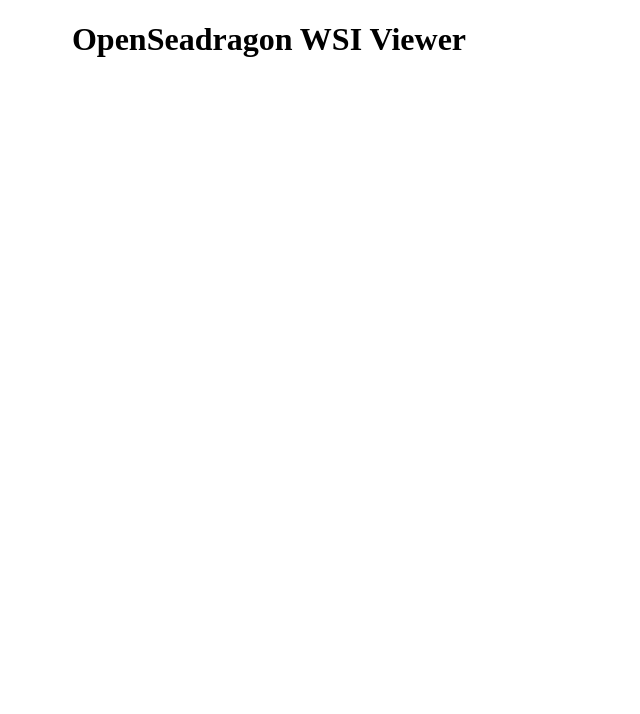
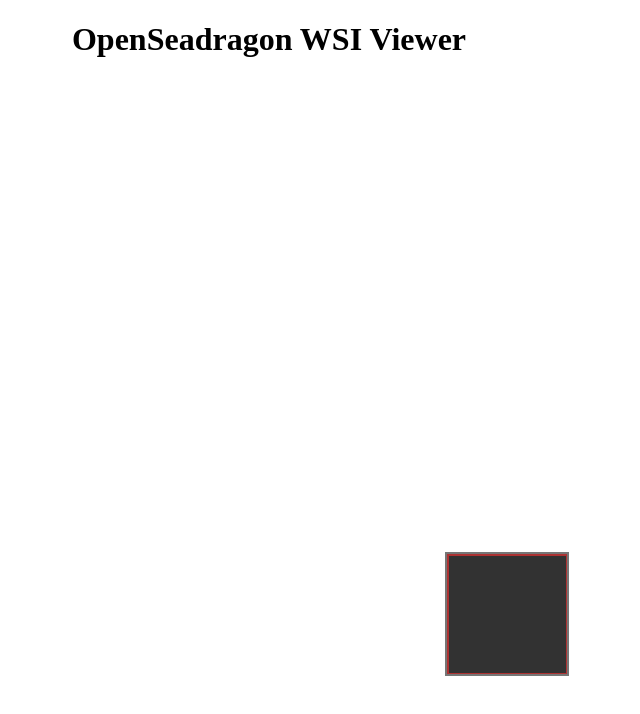
Before and after one commit to julitschkaa/OpenSeadragonWSIViewer, a website: page index.html in a window 1280 px wide. Shown: the whole page, without its empty margins (371-1011 px from the left). Drawn offline with Linux system fonts and the light colour scheme; files whose address does not match are found by name.

Commit message:
don't really know what i changed this time

```diff
--- a/index.html
+++ b/index.html
@@ -22,6 +22,8 @@
           id: "openseadragon1",
           preserveViewport: true,
           showNavigator:  true,
+          navigatorPosition: 'BOTTOM_RIGHT',
+          navigatorAutoFade:  false,
           visibilityRatio:    1,
           minZoomLevel:       1,
           defaultZoomLevel:   1,
```
